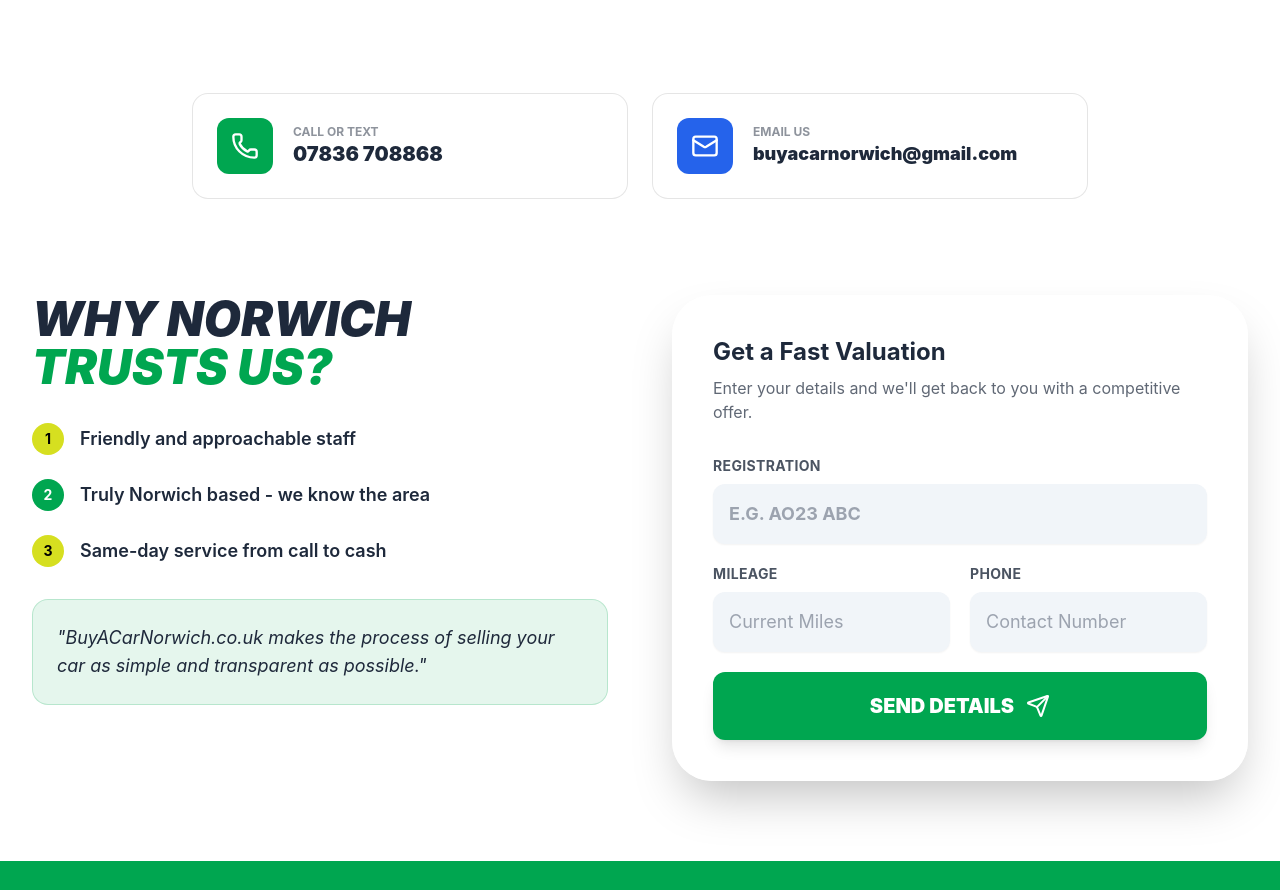
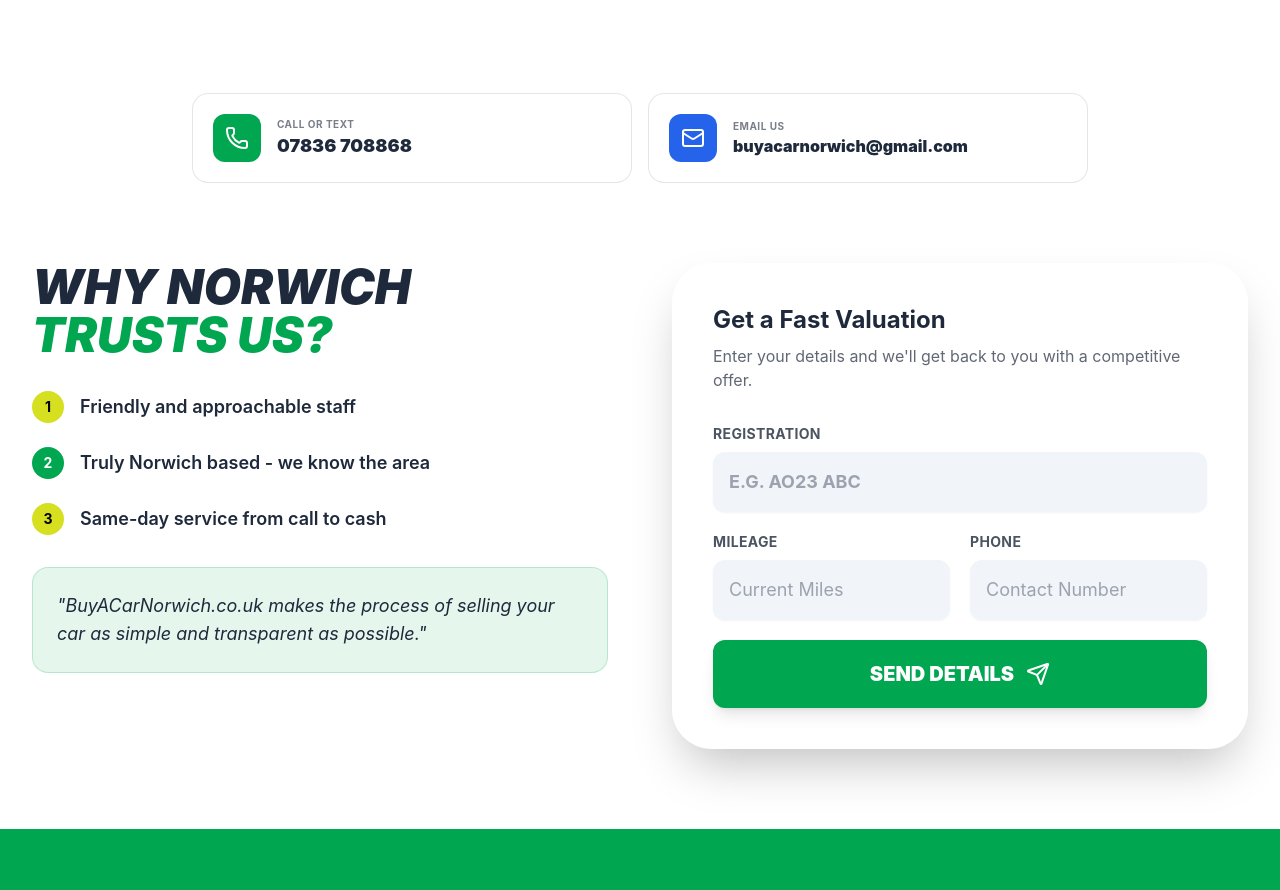
Before and after one commit to carsinnorwich/carsinnorwich.github.io, a plain HTML site: page index.html in a window 1280 px wide. Shown: the part 951-1841 px from the top of the page. Drawn offline with nearby package versions, Linux system fonts and the light colour scheme.

Commit message:
Update index.html

```diff
--- a/index.html
+++ b/index.html
@@ -136,12 +136,14 @@
                     <i data-lucide="car"></i>
                 </div>
                 <h1 class="brand-text text-xl sm:text-2xl hidden sm:block">
-                    <span class="text-[#d6df20]">Buy</span><span class="text-[#00a650]">A</span><span class="text-[#d6df20]">Car</span><span class="opacity-50">Norwich</span>
+                    <span class="text-[#d6df20]">Buy</span><span class="text-[#00a650]">A</span><span
+                        class="text-[#d6df20]">Car</span><span class="opacity-50">Norwich</span>
                 </h1>
             </div>
 
             <div class="flex items-center gap-4">
-                <a href="tel:07836708868" class="flex items-center gap-2 font-bold text-[#00a650] hover:text-[#008440] transition-colors">
+                <a href="tel:07836708868"
+                    class="flex items-center gap-2 font-bold text-[#00a650] hover:text-[#008440] transition-colors">
                     <i data-lucide="phone-call" class="w-5 h-5"></i>
                     <span class="hidden xs:inline">07836 708868</span>
                 </a>
@@ -220,28 +222,29 @@
         </div>
 
         <!-- Contact Methods Section -->
-        <div class="flex justify-center mb-24 reveal">
-            <div class="grid grid-cols-1 md:grid-cols-2 gap-6 w-full max-w-4xl">
+        <div class="mb-20 px-2 reveal">
+            <div class="grid grid-cols-1 md:grid-cols-2 gap-4 w-full max-w-4xl mx-auto">
                 <a href="tel:07836708868"
-                    class="glass p-6 rounded-2xl flex items-center gap-5 border hover:border-[#00a650] transition-all group">
+                    class="glass p-5 rounded-2xl flex items-center gap-4 border hover:border-[#00a650] transition-all group">
                     <div
-                        class="w-14 h-14 bg-[#00a650] text-white rounded-xl flex items-center justify-center group-hover:scale-110 transition-transform">
-                        <i data-lucide="phone" class="w-7 h-7"></i>
+                        class="shrink-0 w-12 h-12 bg-[#00a650] text-white rounded-xl flex items-center justify-center group-hover:scale-105 transition-transform">
+                        <i data-lucide="phone" class="w-6 h-6"></i>
                     </div>
-                    <div>
-                        <p class="text-xs uppercase font-bold opacity-50">Call or Text</p>
-                        <p class="text-xl font-black">07836 708868</p>
+                    <div class="flex-1 min-w-0">
+                        <p class="text-[10px] uppercase font-bold opacity-60 tracking-wider">Call or Text</p>
+                        <p class="text-lg xs:text-xl font-black truncate">07836 708868</p>
                     </div>
                 </a>
+
                 <a href="mailto:buyacarnorwich@gmail.com"
-                    class="glass p-6 rounded-2xl flex items-center gap-5 border hover:border-[#00a650] transition-all group">
+                    class="glass p-5 rounded-2xl flex items-center gap-4 border hover:border-[#00a650] transition-all group">
                     <div
-                        class="w-14 h-14 bg-blue-600 text-white rounded-xl flex items-center justify-center group-hover:scale-110 transition-transform">
-                        <i data-lucide="mail" class="w-7 h-7"></i>
+                        class="shrink-0 w-12 h-12 bg-blue-600 text-white rounded-xl flex items-center justify-center group-hover:scale-105 transition-transform">
+                        <i data-lucide="mail" class="w-6 h-6"></i>
                     </div>
-                    <div>
-                        <p class="text-xs uppercase font-bold opacity-50">Email Us</p>
-                        <p class="text-lg font-black break-all">buyacarnorwich@gmail.com</p>
+                    <div class="flex-1 min-w-0">
+                        <p class="text-[10px] uppercase font-bold opacity-60 tracking-wider">Email Us</p>
+                        <p class="text-base xs:text-lg font-black truncate">buyacarnorwich@gmail.com</p>
                     </div>
                 </a>
             </div>
@@ -256,20 +259,27 @@
                 </h2>
                 <ul class="space-y-6">
                     <li class="flex items-center gap-4">
-                        <div class="flex-shrink-0 w-8 h-8 rounded-full bg-[#d6df20] flex items-center justify-center text-black font-bold text-sm">1</div>
+                        <div
+                            class="flex-shrink-0 w-8 h-8 rounded-full bg-[#d6df20] flex items-center justify-center text-black font-bold text-sm">
+                            1</div>
                         <span class="text-lg font-semibold">Friendly and approachable staff</span>
                     </li>
                     <li class="flex items-center gap-4">
-                        <div class="flex-shrink-0 w-8 h-8 rounded-full bg-[#00a650] flex items-center justify-center text-white font-bold text-sm">2</div>
+                        <div
+                            class="flex-shrink-0 w-8 h-8 rounded-full bg-[#00a650] flex items-center justify-center text-white font-bold text-sm">
+                            2</div>
                         <span class="text-lg font-semibold">Truly Norwich based - we know the area</span>
                     </li>
                     <li class="flex items-center gap-4">
-                        <div class="flex-shrink-0 w-8 h-8 rounded-full bg-[#d6df20] flex items-center justify-center text-black font-bold text-sm">3</div>
+                        <div
+                            class="flex-shrink-0 w-8 h-8 rounded-full bg-[#d6df20] flex items-center justify-center text-black font-bold text-sm">
+                            3</div>
                         <span class="text-lg font-semibold">Same-day service from call to cash</span>
                     </li>
                 </ul>
                 <div class="p-6 rounded-2xl bg-[#00a650]/10 border border-[#00a650]/20">
-                    <p class="italic text-lg">"BuyACarNorwich.co.uk makes the process of selling your car as simple and transparent as possible."</p>
+                    <p class="italic text-lg">"BuyACarNorwich.co.uk makes the process of selling your car as simple and
+                        transparent as possible."</p>
                 </div>
             </div>
 
@@ -279,31 +289,36 @@
 
                 <form id="valuationForm" class="space-y-5">
                     <div>
-                        <label class="block text-sm font-bold mb-2 uppercase tracking-wide opacity-80">Registration</label>
+                        <label
+                            class="block text-sm font-bold mb-2 uppercase tracking-wide opacity-80">Registration</label>
                         <input type="text" id="reg" placeholder="e.g. AO23 ABC" required
-                               class="w-full p-4 rounded-xl custom-input border-none input-focus text-lg font-bold shadow-sm transition-all uppercase">
-                        <p id="regError" class="text-red-500 text-xs mt-1 hidden font-bold">Please enter a valid UK registration</p>
+                            class="w-full p-4 rounded-xl custom-input border-none input-focus text-lg font-bold shadow-sm transition-all uppercase">
+                        <p id="regError" class="text-red-500 text-xs mt-1 hidden font-bold">Please enter a valid UK
+                            registration</p>
                     </div>
                     <div class="grid grid-cols-1 sm:grid-cols-2 gap-5">
                         <div>
-                            <label class="block text-sm font-bold mb-2 uppercase tracking-wide opacity-80">Mileage</label>
+                            <label
+                                class="block text-sm font-bold mb-2 uppercase tracking-wide opacity-80">Mileage</label>
                             <input type="number" id="mileage" placeholder="Current Miles" required min="0" max="999999"
-                                   class="w-full p-4 rounded-xl custom-input border-none input-focus text-lg shadow-sm transition-all">
+                                class="w-full p-4 rounded-xl custom-input border-none input-focus text-lg shadow-sm transition-all">
                         </div>
                         <div>
                             <label class="block text-sm font-bold mb-2 uppercase tracking-wide opacity-80">Phone</label>
                             <input type="tel" id="phonenumber" placeholder="Contact Number" required
-                                   class="w-full p-4 rounded-xl custom-input border-none input-focus text-lg shadow-sm transition-all">
-                            <p id="phoneError" class="text-red-500 text-xs mt-1 hidden font-bold">Please enter a valid UK phone number</p>
+                                class="w-full p-4 rounded-xl custom-input border-none input-focus text-lg shadow-sm transition-all">
+                            <p id="phoneError" class="text-red-500 text-xs mt-1 hidden font-bold">Please enter a valid
+                                UK phone number</p>
                         </div>
                     </div>
                     <button type="submit"
-                            class="w-full py-5 bg-[#00a650] text-white rounded-xl font-black text-xl hover:bg-[#008440] transition-all transform hover:scale-[1.02] active:scale-95 shadow-lg flex items-center justify-center gap-3">
+                        class="w-full py-5 bg-[#00a650] text-white rounded-xl font-black text-xl hover:bg-[#008440] transition-all transform hover:scale-[1.02] active:scale-95 shadow-lg flex items-center justify-center gap-3">
                         SEND DETAILS <i data-lucide="send" class="w-6 h-6"></i>
                     </button>
                 </form>
 
-                <div id="successMsg" class="hidden mt-6 p-4 bg-green-500/20 border border-green-500/50 rounded-xl text-center font-bold animate-bounce">
+                <div id="successMsg"
+                    class="hidden mt-6 p-4 bg-green-500/20 border border-green-500/50 rounded-xl text-center font-bold animate-bounce">
                     Thank You! Launching your email...
                 </div>
             </div>
```
